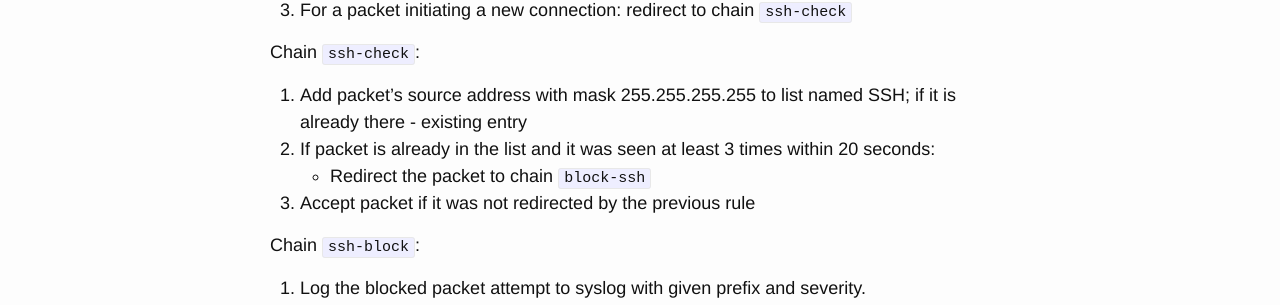
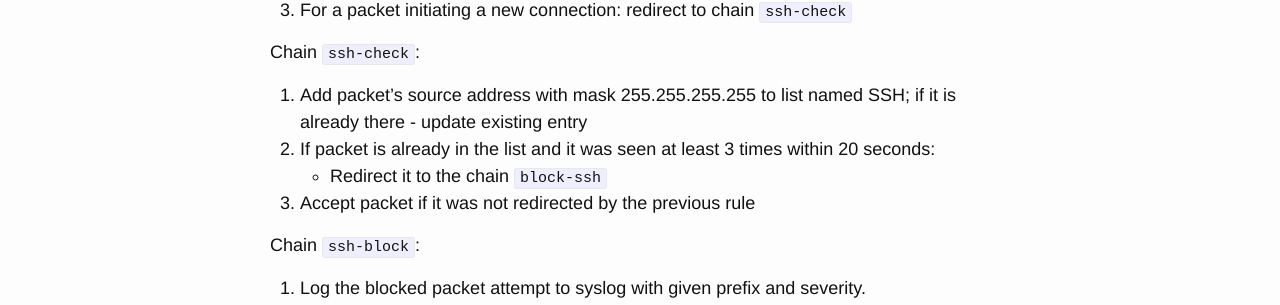
Before and after one commit to selivan/selivan.github.io, a Jekyll site: the page built from _posts/2018-07-07-block-ssh-bruteforce-with-iptables.md, in a window 1280 px wide. Shown: the part 1189-1494 px from the top of the page. Built offline with Jekyll 4.4.1, drawn with Linux system fonts in a browser that asks for light colours; comment, search, counter and statistics services are not loaded.

Commit message:
update post

```diff
--- a/_posts/2018-07-07-block-ssh-bruteforce-with-iptables.md
+++ b/_posts/2018-07-07-block-ssh-bruteforce-with-iptables.md
@@ -42,9 +42,9 @@ Chain `INPUT`:
 
 Chain `ssh-check`:
 
-1. Add packet's source address with mask 255.255.255.255 to list named SSH; if it is already there - existing entry
+1. Add packet's source address with mask 255.255.255.255 to list named SSH; if it is already there - update existing entry
 1. If packet is already in the list and it was seen at least 3 times within 20 seconds:
-  * Redirect the packet to chain `block-ssh`
+  * Redirect it to the chain `block-ssh`
 1. Accept packet if it was not redirected by the previous rule
 
 Chain `ssh-block`:
```
